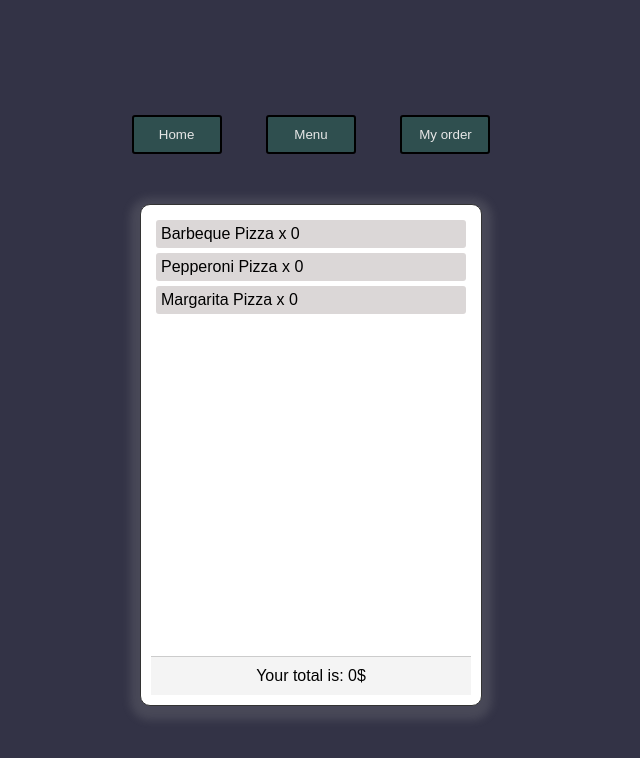
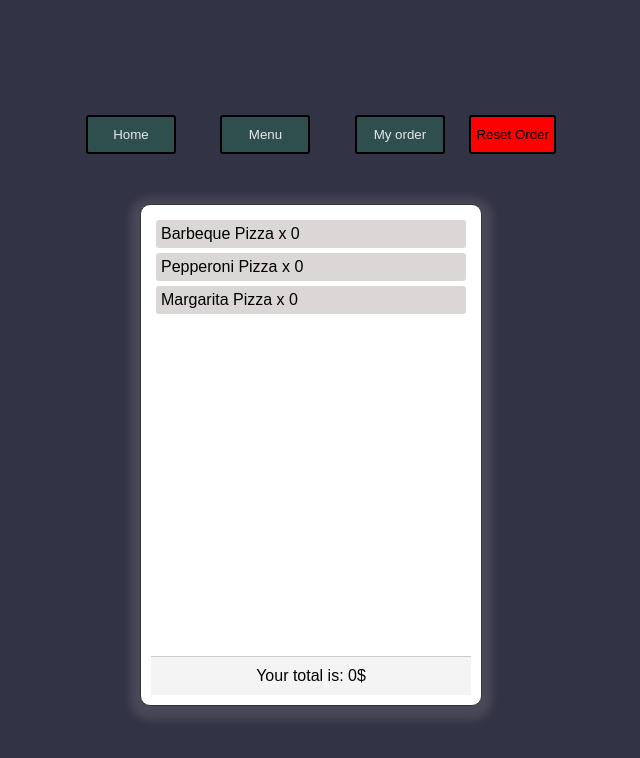
Before and after one commit to Craig-Rosario/JS_projects, a plain HTML site: page 10.Restaraunt_page/order.html in a window 1280 px wide. Shown: the whole page, without its empty margins (329-969 px from the left). Drawn offline with Linux system fonts and the light colour scheme.

Commit message:
Added html and css for reset button, to reset order

```diff
--- a/10.Restaraunt_page/order.html
+++ b/10.Restaraunt_page/order.html
@@ -11,6 +11,7 @@
         <button class="btn" id="HomeButton">Home</button>
         <button class="btn" id="MenuButton">Menu</button>
         <button class="btn" id="OrderButton">My order</button>
+        <button id="rst">Reset Order</button>
     </div>
     <div id="final_cart">
         <div id="final_items">
--- a/10.Restaraunt_page/style.css
+++ b/10.Restaraunt_page/style.css
@@ -183,3 +183,15 @@ footer{
     border-radius: 3px;
 
 }
+
+#rst{
+    height: 39px;
+    background-color: red;
+    border: 2px solid black;
+    border-radius: 3px;
+    padding: 5px;
+    cursor: pointer;
+}
+#rst:hover{
+    background-color: rgb(131, 3, 3);
+}
```
